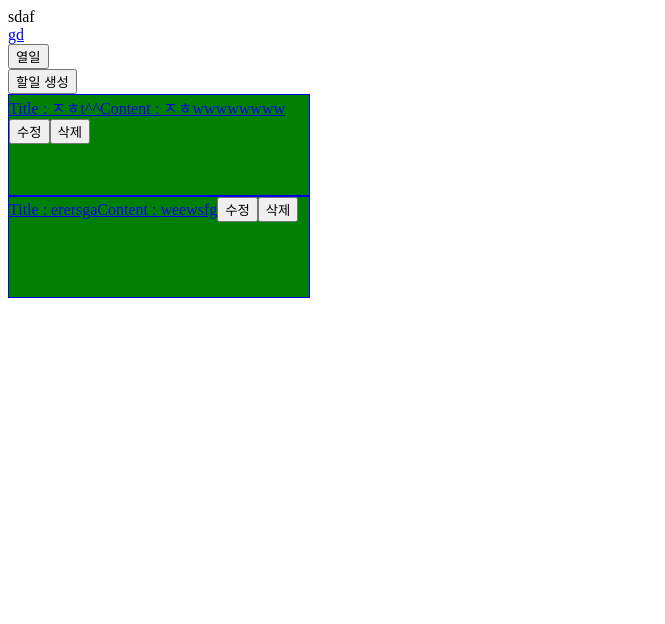
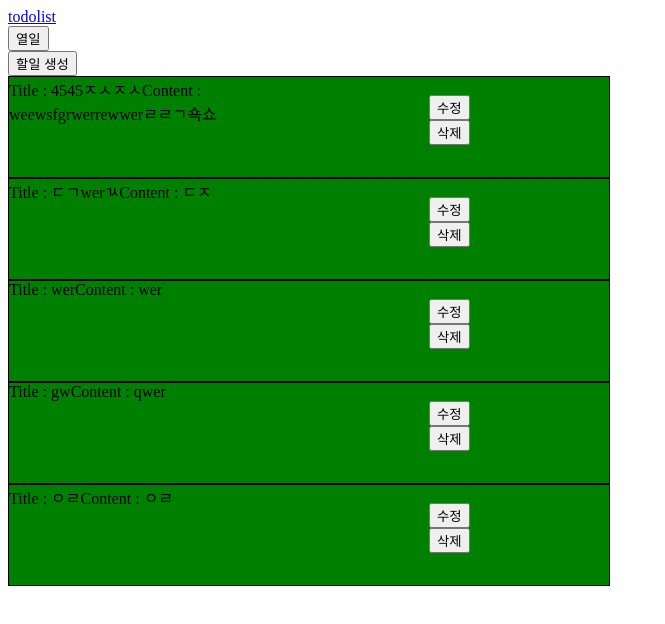
Before and after one commit to xfrnk2/react_practice, a React (Create React App) app: page /todolist in a window 1280 px wide. Shown: the top 624 px of the page, without its empty margins (0-665 px from the left). Built offline with nearby package versions, Linux system fonts and the light colour scheme; data requests are answered from the project's data file.

Commit message:
이벤트가 두 번 겹쳐지지 않도록 div 영역을 두 군데로 나누고, style.css에 스타일을 선언

```diff
--- a/db.json
+++ b/db.json
@@ -1,14 +1,29 @@
 {
   "todos": [
     {
-      "title": "ㅈㅎt^^",
-      "content": "ㅈㅎwwwwwwww",
-      "id": 1
+      "title": "4545ㅈㅅㅈㅅ",
+      "content": "weewsfgrwerrewwerㄹㄹㄱ쇽쇼",
+      "id": 2
     },
     {
-      "title": "erersga",
-      "content": "weewsfg",
-      "id": 2
+      "title": "ㄷㄱwerㄳ",
+      "content": "ㄷㅈ",
+      "id": 3
+    },
+    {
+      "title": "wer",
+      "content": "wer",
+      "id": 4
+    },
+    {
+      "title": "gw",
+      "content": "qwer",
+      "id": 5
+    },
+    {
+      "title": "ㅇㄹ",
+      "content": "ㅇㄹ",
+      "id": 6
     }
   ]
 }
--- a/public/style.css
+++ b/public/style.css
@@ -1,2 +1,4 @@
 .child {margin-bottom:20px; padding:60px; background-color:gray;}
-.todo-box {height:100px; width:300px; background:green; border:1px solid; cursor: pointer;}
+.todo-box {height:100px; width:600px; background:green; border:1px solid;}
+.button-box {width: 30%; float: right;}
+.text-box {width: 50%; float: left; cursor: pointer;}
--- a/src/App.jsx
+++ b/src/App.jsx
@@ -1,14 +1,9 @@
-// import TodoList from './todo/todolist';
-// import Parent from './family/Parent'
 import Navigation from './todo/navigation';
 
 function App() {
   return (
     <div className='App'>
-      sdaf
       <Navigation></Navigation>
-      {/* <TodoList></TodoList> */}
-      {/* <Parent></Parent> */}
     </div>
   );
 }
--- a/src/todo/navigation.jsx
+++ b/src/todo/navigation.jsx
@@ -1,4 +1,3 @@
-import TodoDetail from './tododetail';
 import TodoList from './todolist';
 import { BrowserRouter, Route, Link } from 'react-router-dom';
 
@@ -8,9 +7,8 @@ const Navigation = () => {
     return (
         <div>
             <BrowserRouter>
-            <Link to={"/todolist"}>gd</Link>
+            <Link to={"/todolist"}>todolist</Link>
             <Route path="/todolist" component={TodoList}></Route>
-            <Route path="/tododetail/:todoinfo" component={TodoDetail}></Route>
             </BrowserRouter>
         </div>
     )
--- a/src/todo/todo.jsx
+++ b/src/todo/todo.jsx
@@ -3,6 +3,10 @@ import axios from 'axios';
 import { BrowserRouter, Route, Link } from 'react-router-dom';
 
 const Todo = ({todo, todos, setTodos}) => {
+
+
+
+
     const [editMode, setEditMode] = useState(false);
     const [form, setForm] = useState({
         title: todo.title,
@@ -30,7 +34,6 @@ const Todo = ({todo, todos, setTodos}) => {
     }
 
     const update = (event) => {
-        event.preventDefault();
 
         axios.patch('/todos/' + todo.id, form)
         .then((response) => {
@@ -41,6 +44,7 @@ const Todo = ({todo, todos, setTodos}) => {
                 return todoData
             }
             ))
+
             changeEditMode();
         })
         .catch((error) => {
@@ -53,27 +57,47 @@ const Todo = ({todo, todos, setTodos}) => {
         setEditMode(!editMode)
     }
 
+    const renderDetail = (event) => {
+        // event.preventDefault(); 있으면 망하는거임.
+        axios.get('/todos/' + todo.id)
+        .then((response) => {
+            console.log(response.data)
+        })
+        .catch((error) => {
+            console.log(error)})
+    }
+
+
     return (
 
-    <Link to={`/tododetail/${todo.id}`}>
+
     <div className="todo-box">
         {editMode?
            <form onSubmit={(event) => {update(event)}}>
             <input type="text" name="title" value={form.title} placeholder="할일 제목" onChange={(event) => changeForm(event)}></input>
             <input type="text" name="content" value={form.content} placeholder="할일 내용" onChange={(event) => changeForm(event)}></input>
+            <div className="button-box">
+            <br></br>
             <button type="submit">수정완료</button>
+            <br></br>
             <button type="button" onClick={() => {changeEditMode()}}>취소</button>
+            </div>
            </form>
         :
         <div>
+        <div className="text-box" onClick={(event) => {renderDetail(event)}}>
         Title : {todo.title}
         Content : {todo.content}
+        </div>
+        <div className="button-box">
+        <br></br>
         <button onClick={() => {changeEditMode()}}>수정</button>
+        <br></br>
         <button onClick={() => {del(todos)}}>삭제</button>
+        </div>
         </div>
         }
     </div>
-    </Link>
 
     )
 }
--- a/src/todo/tododetail.jsx
+++ /dev/null
@@ -1,27 +0,0 @@
-import axios from 'axios';
-import {useEffect, useState} from 'react';
-
-const TodoDetail = ({match}) => {
-    const [out, setOut] = useState('')
-
-
-    useEffect( () => {
-        axios.get('/todos/'+match.params.todoinfo)
-        .then((response) => {
-            setOut(response.data);
-        })
-        .catch((error) => {
-            console.log(error)
-        })
-
-    }, []);
-
-    return (
-        <div>
-            Title : {out.title}
-            Content : {out.content}
-        </div>
-    )
-
-}
-export default TodoDetail
```
Also changed, not shown: src/todo/detailView.jsx (added), 1 other file (tests, documents, lock files or other folders).
